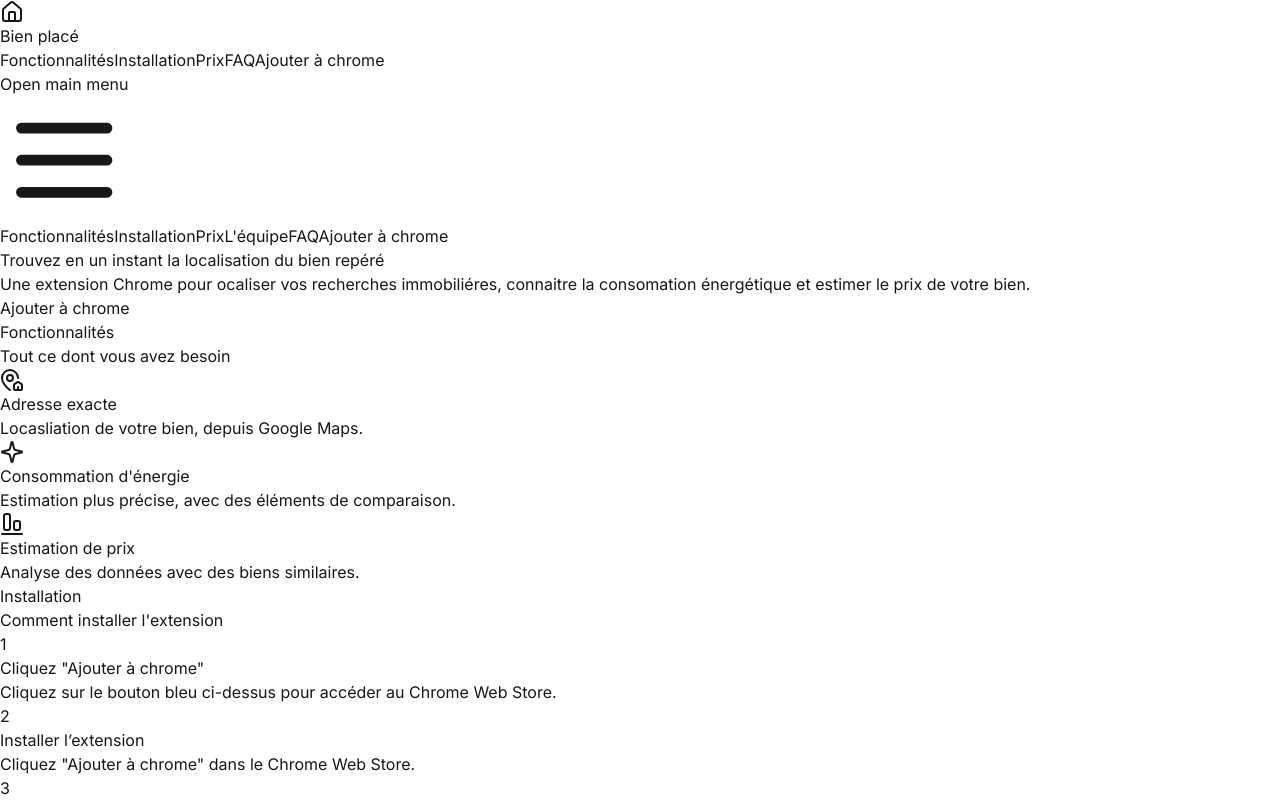
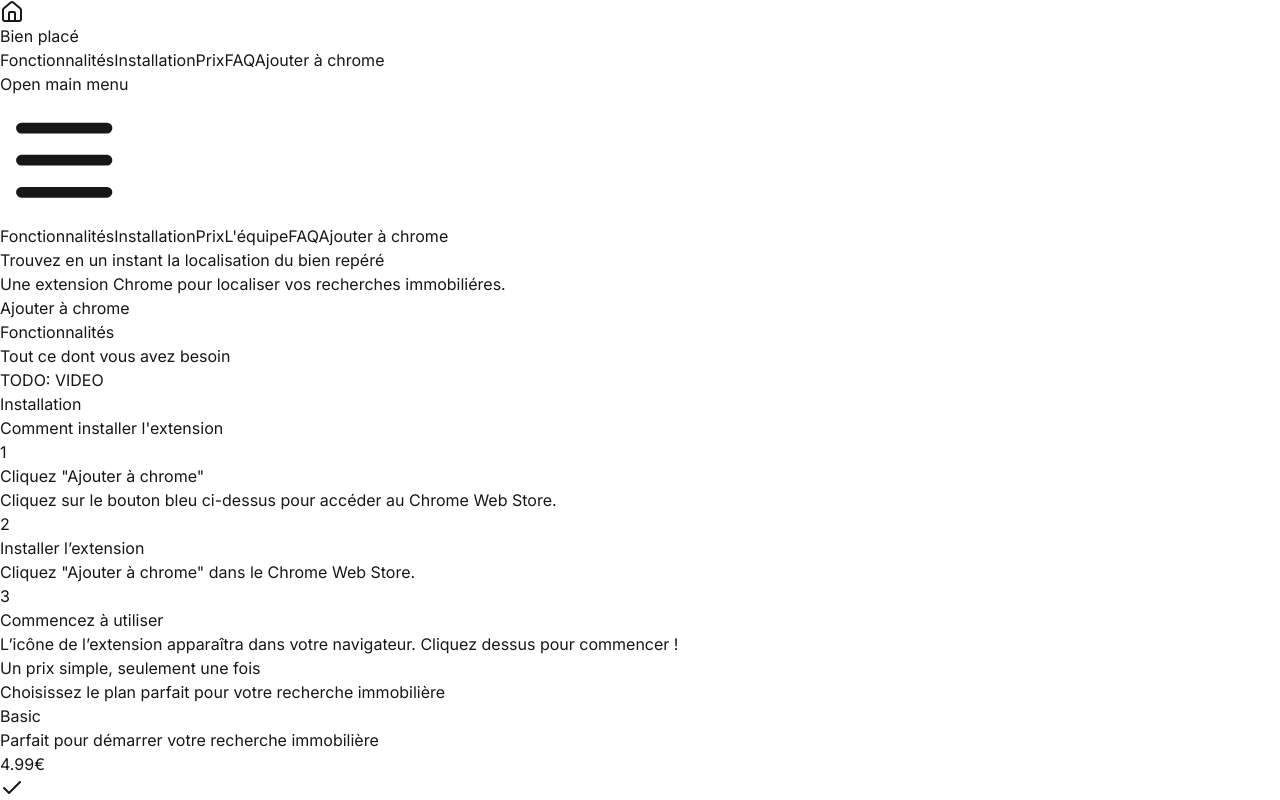
Before and after one commit to Pouetpouets/bien-place-landing-page, a Next.js app: page / in a window 1280 px wide. Shown: the top 800 px of the page. Built offline with nearby package versions, Linux system fonts and the light colour scheme.

Commit message:
Reduce Features

```diff
--- a/src/app/components/Features.tsx
+++ b/src/app/components/Features.tsx
@@ -9,7 +9,7 @@
         name: 'Adresse exacte',
         description: 'Locasliation de votre bien, depuis Google Maps.',
       },
-      {
+    /*   {
         icon: <Sparkle />,
         name: "Consommation d'énergie",
         description: 'Estimation plus précise, avec des éléments de comparaison.',
@@ -18,7 +18,7 @@
         icon: <AlignEndHorizontal />,
         name: 'Estimation de prix',
         description: 'Analyse des données avec des biens similaires.',
-      },
+      }, */
     ]
 
     return (
@@ -31,8 +31,8 @@
             </p>
           </div>
           <div className="mx-auto mt-16 max-w-2xl sm:mt-20 lg:mt-24 lg:max-w-none">
-            <dl className="grid max-w-xl grid-cols-1 gap-x-8 gap-y-16 lg:max-w-none lg:grid-cols-3">
-              {features.map((feature) => (
+            <dl className="grid max-w-xl grid-cols-1 gap-x-8 gap-y-16 lg:max-w-none lg:grid-cols-2">
+              {/* {features.map((feature) => (
                 <div key={feature.name} className="flex flex-col items-center justify-center">
                   <div className="flex items-center justify-center w-16 h-16 mx-auto mb-4 text-3xl font-bold text-blue-600 bg-blue-100 rounded-full">
                     {feature.icon}
@@ -44,8 +44,13 @@
                     <p className="flex-auto text-center">{feature.description}</p>
                   </dd>
                 </div>
-              ))}
+              ))} */}
+
             </dl>
+            <h1 className='text-center text-3xl font-bold tracking-tight text-gray-900 md:text-4xl lg:text-6xl'>
+
+TODO: VIDEO
+</h1>
           </div>
         </div>
       </div>
--- a/src/app/components/Hero.tsx
+++ b/src/app/components/Hero.tsx
@@ -10,7 +10,7 @@
            Trouvez en <span className="bg-yellow-400"> un instant </span> la localisation du bien repéré
           </h1>
           <p className="mt-6 text-lg leading-8 text-gray-600">
-            Une extension Chrome pour ocaliser vos recherches immobiliéres, connaitre la consomation énergétique et estimer le prix de votre bien.
+            Une extension Chrome pour localiser vos recherches immobiliéres.
           </p>
           <div className="mt-10 flex items-center justify-center gap-x-6">
             <a
```
